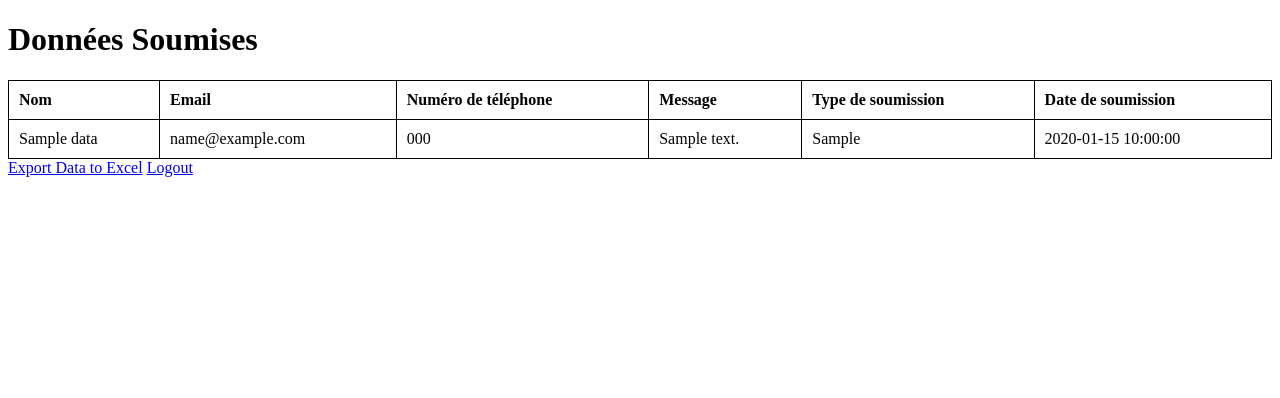
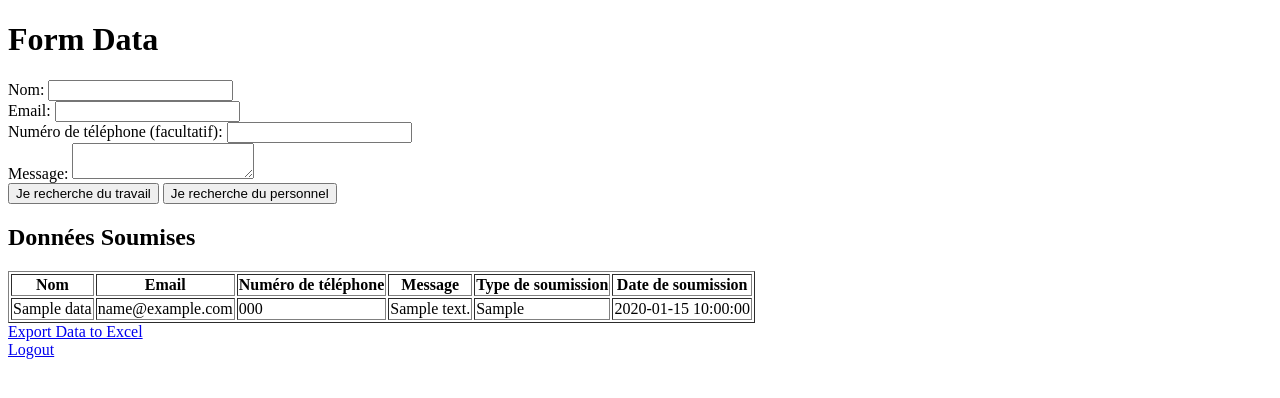
Before and after one commit to Goettfried/G-ttfried-IV, a Flask app: page / in a window 1280 px wide. Shown: the top 398 px of the page. Run offline with Flask 3, Linux system fonts and the light colour scheme; the visitor is signed in with stand-in values (Sample User, id 1); tables that the repository leaves empty hold one stand-in row (values such as "Sample post"); some libraries are stand-ins or nearby versions.

Commit message:
Updated application and HTML files

```diff
--- a/app.py
+++ b/app.py
@@ -1,12 +1,14 @@
 from flask import Flask, render_template, request, redirect, url_for, session, send_file, jsonify
 from flask_sqlalchemy import SQLAlchemy
 from flask_migrate import Migrate
+from flask_cors import CORS
 from datetime import datetime
 import pandas as pd
 import io
 import xlsxwriter
 
 app = Flask(__name__)
+CORS(app)  # Ajoute cette ligne pour permettre les requêtes CORS
 app.secret_key = 'your_secret_key'
 app.config['SQLALCHEMY_DATABASE_URI'] = 'postgresql+psycopg2://oesterreich:T48R0JhMHfLRQj3i86Tv3810txboBkOI@dpg-cqmn0so8fa8c73afbo0g-a:5432/bayern'
 db = SQLAlchemy(app)
--- a/templates/index.html
+++ b/templates/index.html
@@ -4,25 +4,55 @@
     <meta charset="UTF-8">
     <meta name="viewport" content="width=device-width, initial-scale=1.0">
     <title>Form Data</title>
-    <style>
-        table {
-            width: 100%;
-            border-collapse: collapse;
+    <script>
+        function submitForm(submissionType) {
+            const formData = {
+                name: document.getElementById('name').value,
+                email: document.getElementById('email').value,
+                phone: document.getElementById('phone').value,
+                message: document.getElementById('message').value,
+                submission_type: submissionType
+            };
+
+            fetch('https://welshapp.onrender.com/receive_form', {
+                method: 'POST',
+                headers: {
+                    'Content-Type': 'application/json'
+                },
+                body: JSON.stringify(formData)
+            })
+            .then(response => response.json())
+            .then(data => {
+                if (data.error) {
+                    alert('Erreur : ' + data.error);
+                } else {
+                    alert('Données envoyées avec succès !');
+                    window.location.reload();
+                }
+            })
+            .catch(error => {
+                console.error('Error:', error);
+                alert('Erreur lors de l\'envoi du formulaire : ' + error.message);
+            });
         }
-
-        table, th, td {
-            border: 1px solid black;
-        }
-
-        th, td {
-            padding: 10px;
-            text-align: left;
-        }
-    </style>
+    </script>
 </head>
 <body>
-    <h1>Données Soumises</h1>
-    <table>
+    <h1>Form Data</h1>
+    <form id="form">
+        <label for="name">Nom:</label>
+        <input type="text" id="name" name="name"><br>
+        <label for="email">Email:</label>
+        <input type="email" id="email" name="email"><br>
+        <label for="phone">Numéro de téléphone (facultatif):</label>
+        <input type="text" id="phone" name="phone"><br>
+        <label for="message">Message:</label>
+        <textarea id="message" name="message"></textarea><br>
+        <button type="button" onclick="submitForm('je recherche du travail')">Je recherche du travail</button>
+        <button type="button" onclick="submitForm('je recherche du personnel')">Je recherche du personnel</button>
+    </form>
+    <h2>Données Soumises</h2>
+    <table border="1">
         <thead>
             <tr>
                 <th>Nom</th>
@@ -46,7 +76,7 @@
             {% endfor %}
         </tbody>
     </table>
-    <a href="{{ url_for('export_data') }}">Export Data to Excel</a>
+    <a href="{{ url_for('export_data') }}">Export Data to Excel</a><br>
     <a href="{{ url_for('logout') }}">Logout</a>
 </body>
 </html>
```
